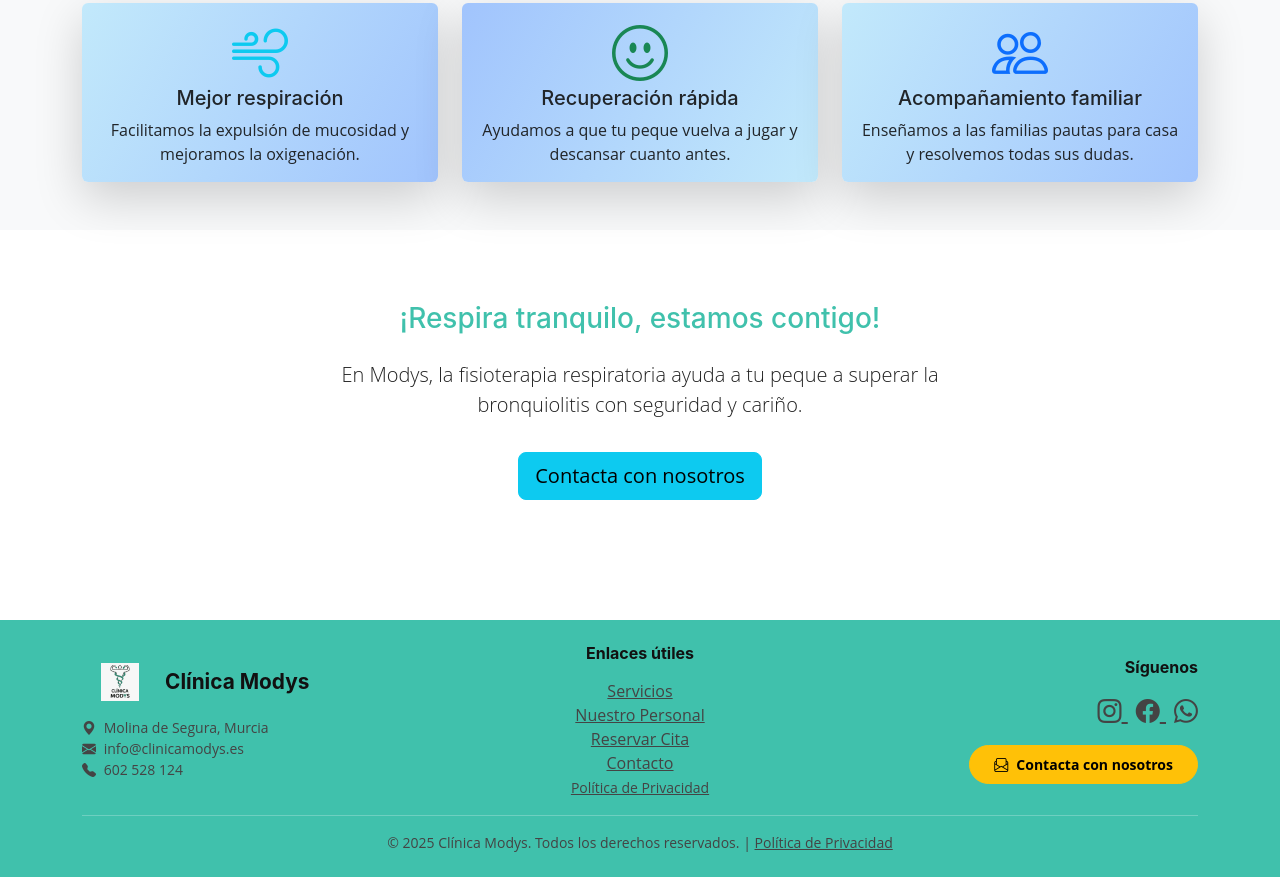
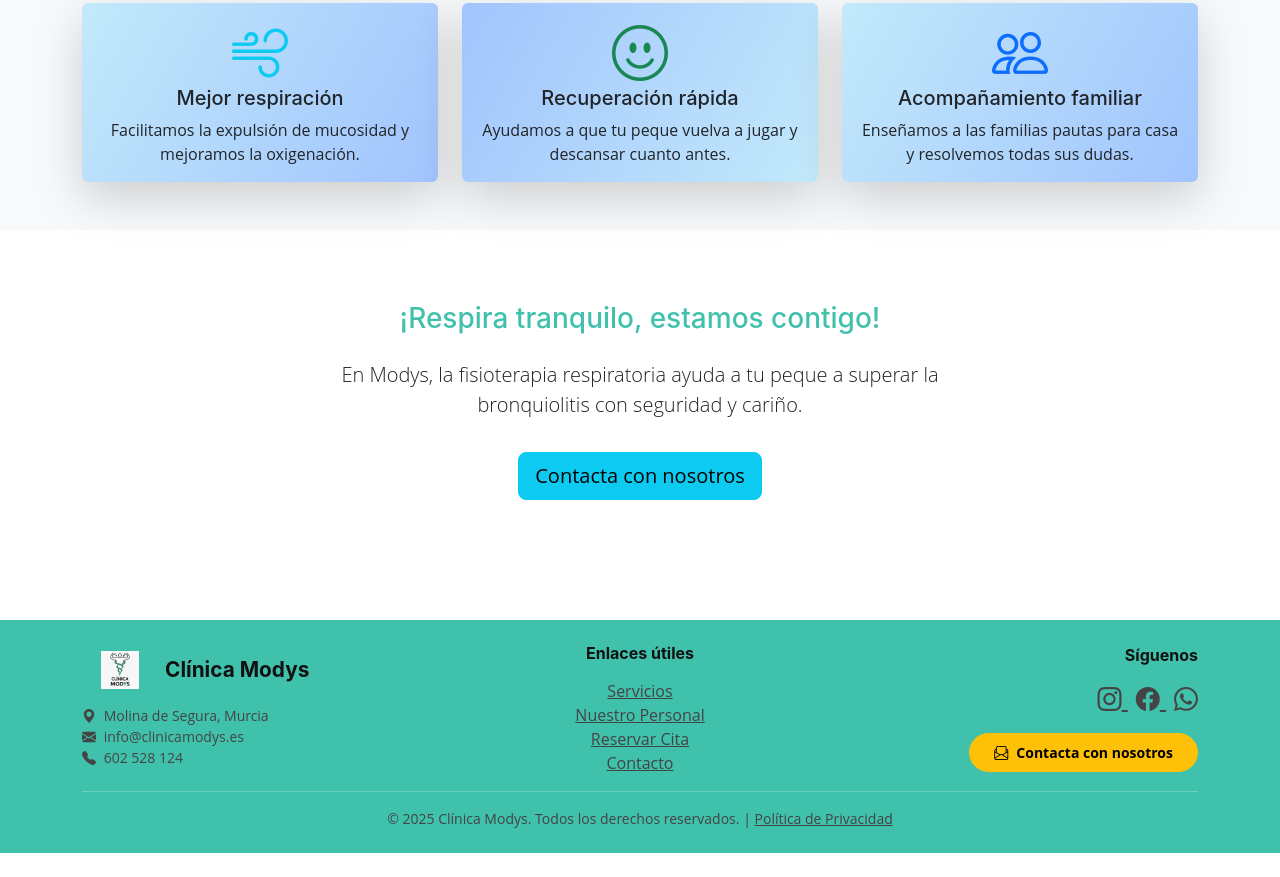
Before and after one commit to Antojo02/Modys-Bueno, a plain HTML site: page bronquiolitis.html in a window 1280 px wide. Shown: the part 997-1874 px from the top of the page. After the commit the page ends 1850 px from the top, so only its background shows below. Drawn offline with nearby package versions, Linux system fonts and the light colour scheme.

Commit message:
politica=1

```diff
--- a/bronquiolitis.html
+++ b/bronquiolitis.html
@@ -145,7 +145,6 @@
                     <li><a href="personal.html" class="footer-link text-decoration-underline">Nuestro Personal</a></li>
                     <li><a href="reserva.html" class="footer-link text-decoration-underline">Reservar Cita</a></li>
                     <li><a href="contacto.html" class="footer-link text-decoration-underline">Contacto</a></li>
-                    <li><a href="politica-privacidad.html" class="footer-link text-decoration-underline small">Política de Privacidad</a></li>
                 </ul>
             </div>
             <div class="col-md-4 text-md-end text-center">
```
Also changed, not shown: colico-lactante.html (+0 -1 lines), contacto.html (+0 -1 lines), evaluacion-corporal.html (+0 -1 lines), fisioterapia-pediatrica.html (+0 -1 lines), index.html (+0 -1 lines), neonatologia.html (+0 -1 lines), nutricion-clinica.html (+0 -1 lines), nutricion-deportiva.html (+0 -1 lines), nutricion-embarazo.html (+0 -1 lines), nutricion-pediatrica.html (+0 -1 lines), personal.html (+0 -1 lines), politica-privacidad.html (+0 -1 lines), reserva.html (+0 -1 lines), servicios.html (+0 -1 lines).
